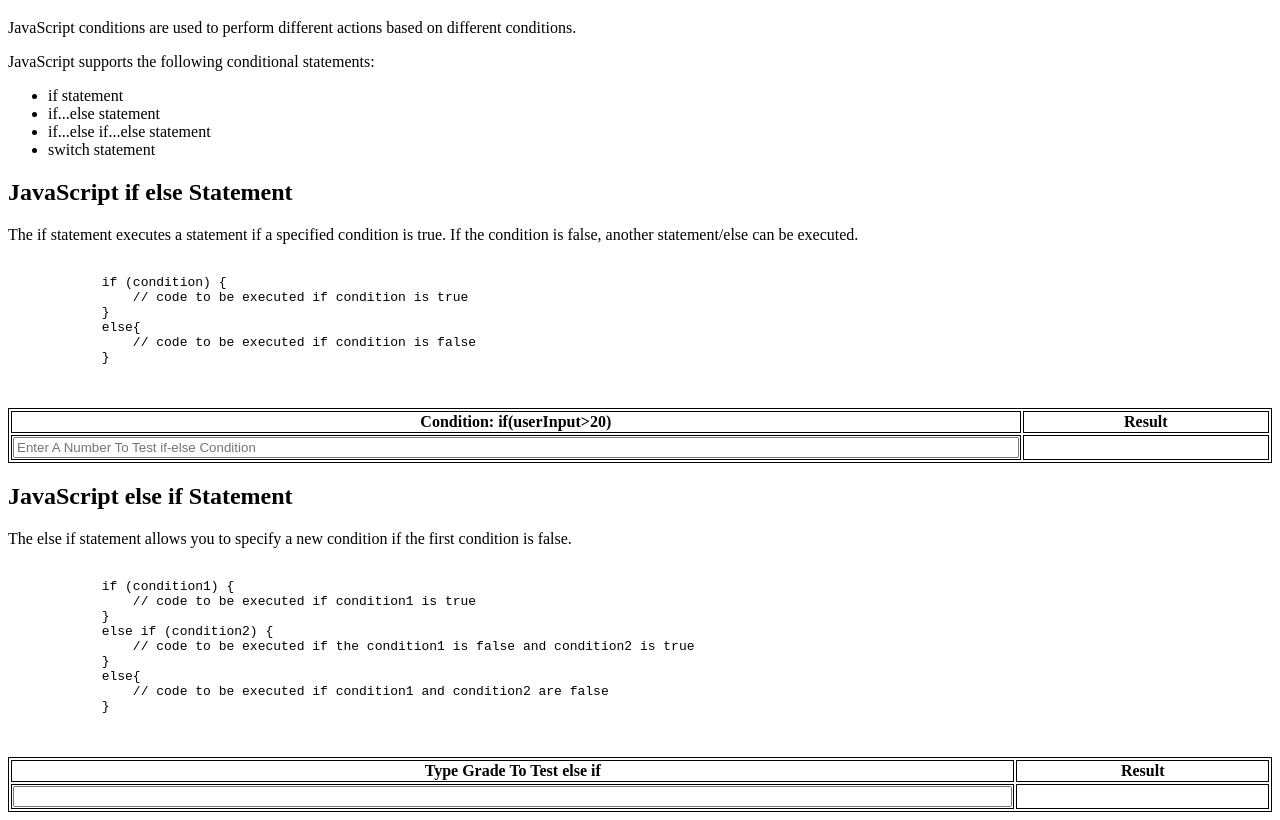
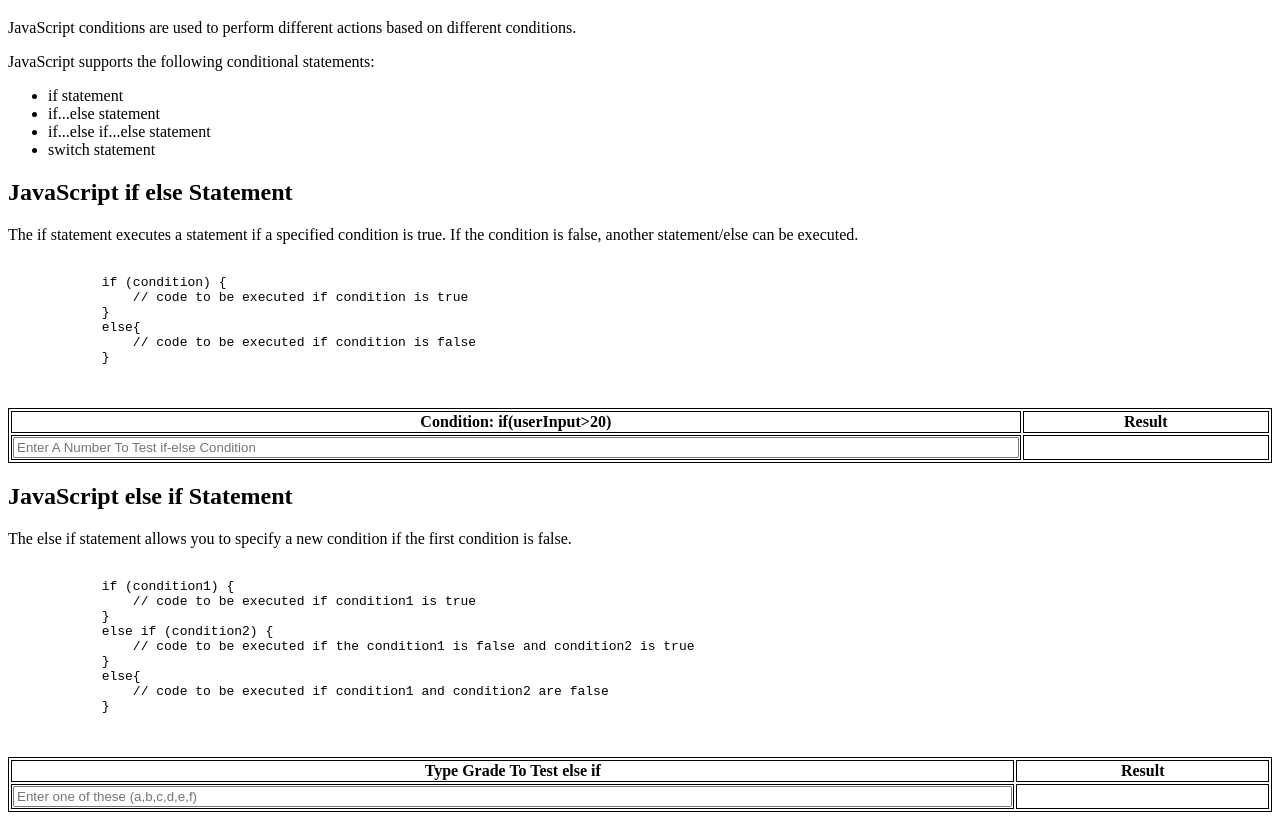
Before and after one commit to itsAdiz/web, a plain HTML site: page lectures/lec78/lec78.html in a window 1280 px wide. Shown: the part 61-881 px from the top of the page. Drawn offline with Linux system fonts and the light colour scheme.

Commit message:
updated lec78

```diff
--- a/lectures/lec78/lec78.html
+++ b/lectures/lec78/lec78.html
@@ -69,7 +69,7 @@
         </tr>
         <tr>
             <td>
-                <input type="text" id="userInput2" oninput="listenToInput2()" style="width: 100%; box-sizing:border-box;">
+                <input type="text" id="userInput2" oninput="listenToInput2()" style="width: 100%; box-sizing:border-box;" placeholder="Enter one of these (a,b,c,d,e,f)">
             </td>
             <td id="result2"></td>
         </tr>
```
